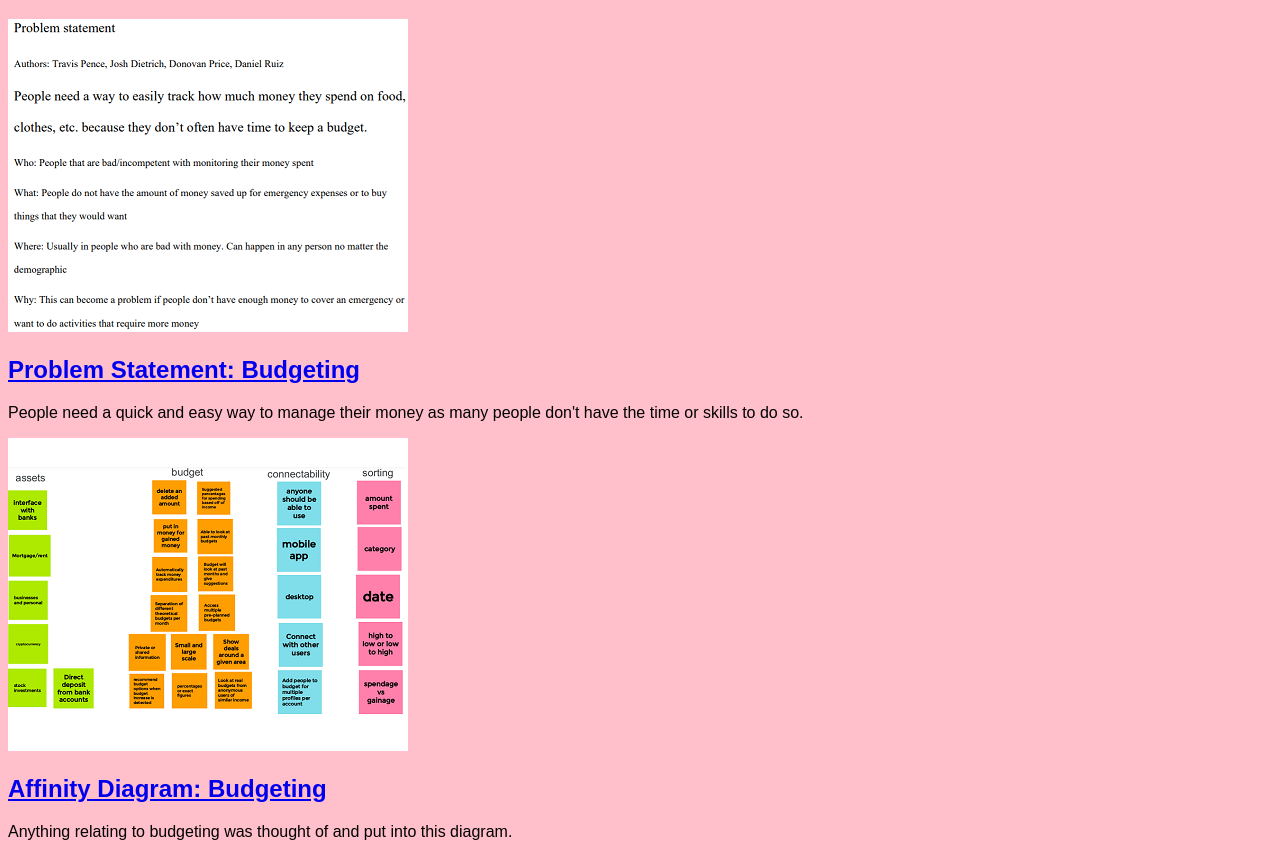
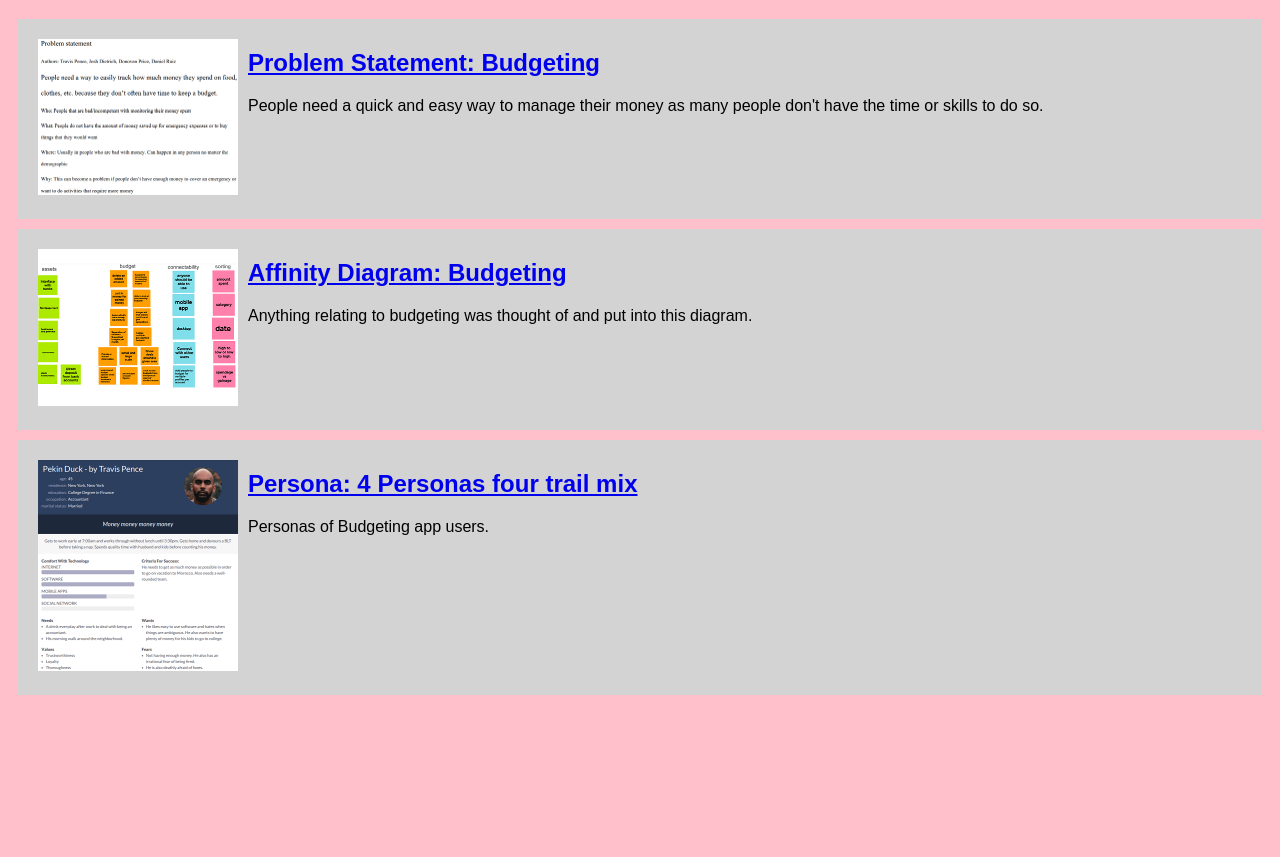
Before and after one commit to TravisNP/TravisNP.github.io, a plain HTML site: page index.html in a window 1280 px wide. Shown: the part 61-918 px from the top of the page. After the commit the page ends 800 px from the top, so only its background shows below. Drawn offline with Linux system fonts and the light colour scheme.

Commit message:
Add files via upload

```diff
--- a/index.html
+++ b/index.html
@@ -28,5 +28,16 @@
                     </p>
                 </section>
             </section>
+
+            <!--Persona Assignment-->
+            <section class="assignment">
+                <a href="files/persona.pdf"><img src="images/persona.png"></a>
+                <section class="ass-details">
+                    <a href="files/persona.pdf"><h2>Persona: 4 Personas four trail mix</h2></a>
+                    <p>
+                        Personas of Budgeting app users.
+                    </p>
+                </section>
+            </section>
         </body>
     </html>
--- a/styles.css
+++ b/styles.css
@@ -1,6 +1,18 @@
 body {
     background:pink;
     font-family: Arial, Helvetica, sans-serif;
+}
+
+.assignment {
+    display:flex;
+    padding:10px;
+    margin:10px;
+    background:lightgray;
+}
+
+.assignment img {
+    width:200px;
+    padding:10px;
 }
 
 h1 {
```
